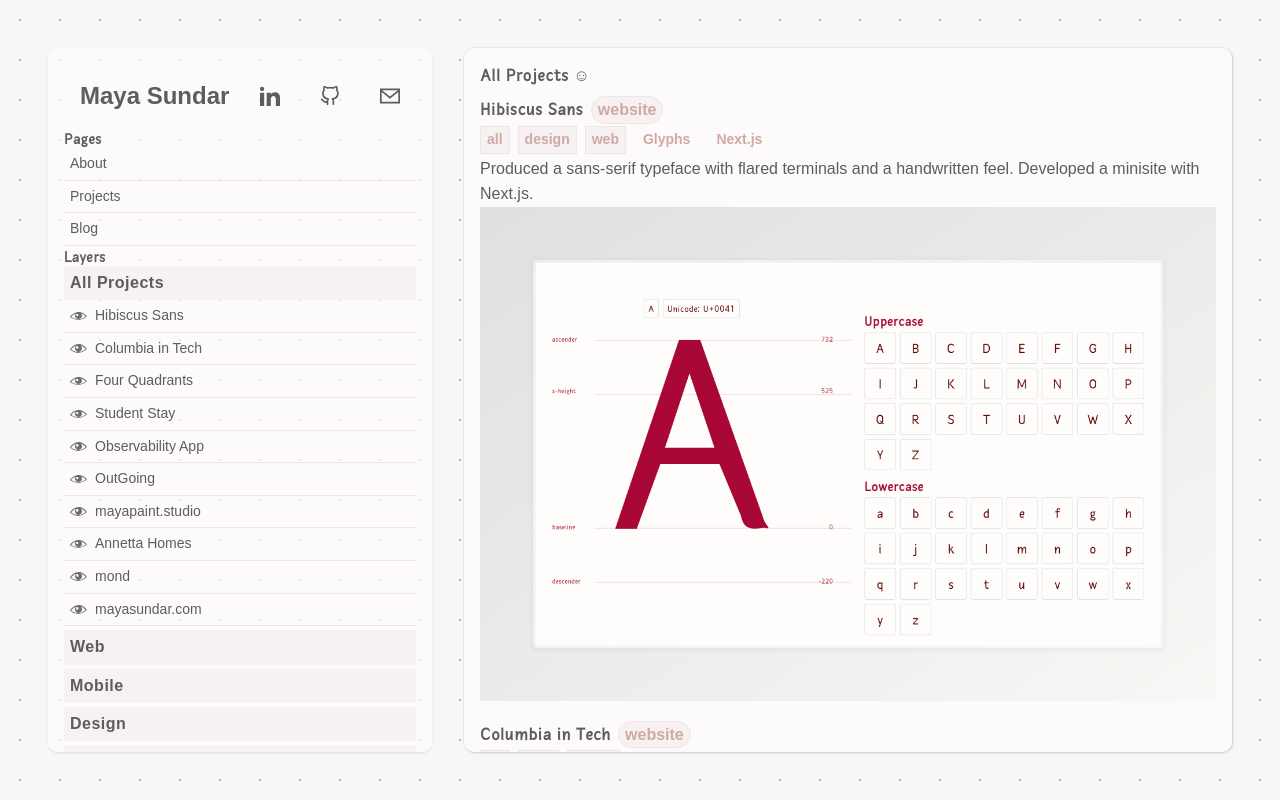
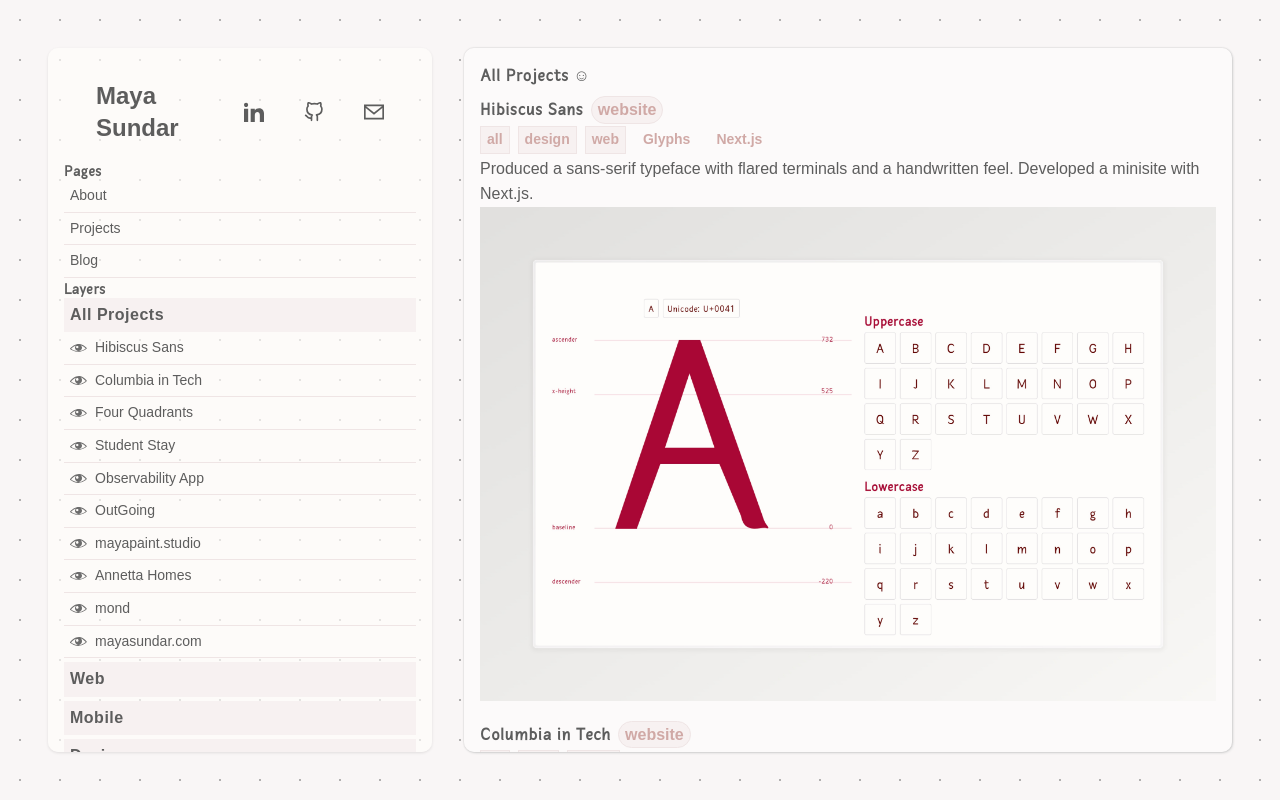
Before and after one commit to mayasundar/mayasundar.github.io, a Next.js app: page /projects in a window 1280 px wide. Built offline with nearby package versions, Linux system fonts and the light colour scheme; a web font is replaced by a local one.

Commit message:
minor styling

```diff
--- a/src/components/ImageSlideshow.tsx
+++ b/src/components/ImageSlideshow.tsx
@@ -43,7 +43,6 @@ export default function ImageSlideshow({ images, className = "" }: ImageSlidesho
 
     return (
         <div className={`relative w-full ${className}`}>
-            {/* Main Image */}
             <div className="relative  bg-gray-100 rounded-xl overflow-hidden">
                 {currentImageUrl && (
                     <img
@@ -54,12 +53,11 @@ export default function ImageSlideshow({ images, className = "" }: ImageSlidesho
                     />
                 )}
 
-                {/* Navigation Arrows - Only show if more than 1 image */}
                 {images.length > 1 && (
                     <>
                         <button
                             onClick={goToPrevious}
-                            className="absolute left-4 top-1/2 transform -translate-y-1/2 bg-black/50 hover:bg-black/70 text-white p-2 rounded-full transition-colors"
+                            className="absolute left-4 top-1/2 transform -translate-y-1/2 bg-black/20 hover:bg-black/10 text-white p-2 rounded-full transition-colors"
                             aria-label="Previous image"
                         >
                             <svg className="w-6 h-6" fill="none" stroke="currentColor" viewBox="0 0 24 24">
@@ -68,7 +66,7 @@ export default function ImageSlideshow({ images, className = "" }: ImageSlidesho
                         </button>
                         <button
                             onClick={goToNext}
-                            className="absolute right-4 top-1/2 transform -translate-y-1/2 bg-black/50 hover:bg-black/70 text-white p-2 rounded-full transition-colors"
+                            className="absolute right-4 top-1/2 transform -translate-y-1/2 bg-black/20 hover:bg-black/10 text-white p-2 rounded-full transition-colors"
                             aria-label="Next image"
                         >
                             <svg className="w-6 h-6" fill="none" stroke="currentColor" viewBox="0 0 24 24">
@@ -78,41 +76,12 @@ export default function ImageSlideshow({ images, className = "" }: ImageSlidesho
                     </>
                 )}
 
-                {/* Image Counter */}
                 {images.length > 1 && (
-                    <div className="absolute bottom-4 right-4 bg-black/50 text-white px-3 py-1 rounded-full text-sm">
+                    <div className="absolute bottom-4 right-4 bg-black/20 text-white px-3 py-1 rounded-full text-sm">
                         {currentIndex + 1} / {images.length}
                     </div>
                 )}
             </div>
-
-            {/* Thumbnail Navigation - Only show if more than 1 image */}
-            {/*{images.length > 1 && (*/}
-            {/*    <div className="flex gap-2 mt-4 overflow-x-auto pb-2">*/}
-            {/*        {images.map((image, index) => {*/}
-            {/*            const thumbnailUrl = urlFor(image)?.width(100).height(75).url();*/}
-            {/*            return thumbnailUrl ? (*/}
-            {/*                <button*/}
-            {/*                    key={index}*/}
-            {/*                    onClick={() => goToSlide(index)}*/}
-            {/*                    className={`flex-shrink-0 w-16 h-12 rounded overflow-hidden border-2 transition-colors ${*/}
-            {/*                        index === currentIndex*/}
-            {/*                            ? 'border-blue-500'*/}
-            {/*                            : 'border-transparent hover:border-gray-300'*/}
-            {/*                    }`}*/}
-            {/*                >*/}
-            {/*                    <img*/}
-            {/*                        src={thumbnailUrl}*/}
-            {/*                        alt={`Thumbnail ${index + 1}`}*/}
-            {/*                        className="w-full h-full object-cover"*/}
-            {/*                        width="100"*/}
-            {/*                        height="75"*/}
-            {/*                    />*/}
-            {/*                </button>*/}
-            {/*            ) : null;*/}
-            {/*        })}*/}
-            {/*    </div>*/}
-            {/*)}*/}
         </div>
     );
 }
--- a/src/components/Navbar.tsx
+++ b/src/components/Navbar.tsx
@@ -5,7 +5,7 @@ export default function Navbar() {
 
         <div className="px-4 py-4">
             <div className="mx-auto w-full">
-                <div className="flex items-center justify-between">
+                <div className="flex items-center justify-between px-4">
 
                     <div className="flex items-center">
                         <Link href="/" className="text-2xl font-semibold">
```
